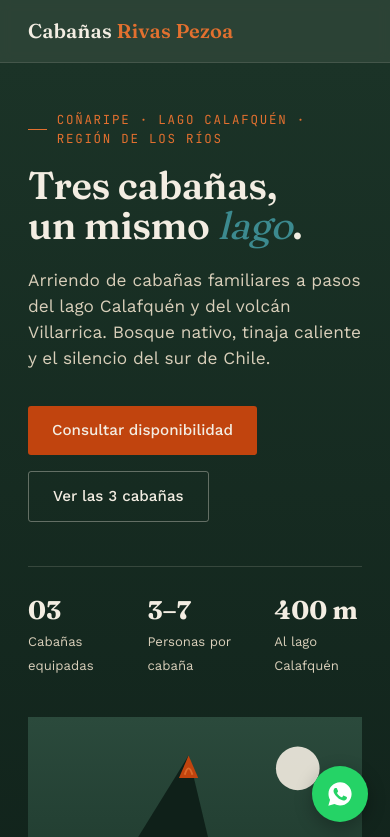
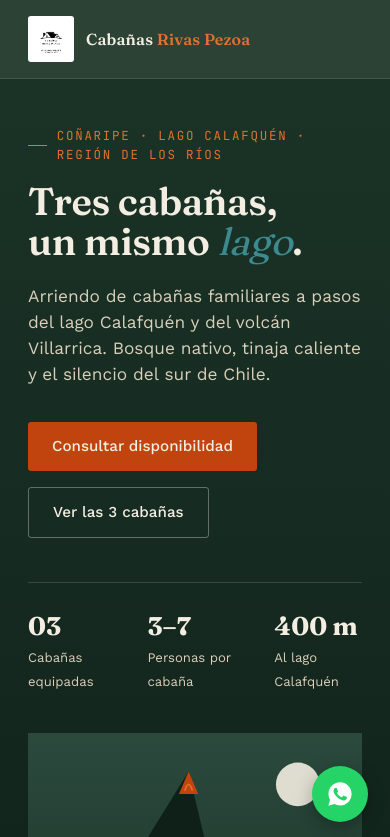
Before and after one commit to Ripe2023/cabanas-rivas-pezoa, a website built with Vite: page index.html in a window 390 px wide. Shown: the top 837 px of the page. Built offline with nearby package versions, Linux system fonts and the light colour scheme.

Commit message:
Integra logo oficial en la pagina

```diff
--- a/index.html
+++ b/index.html
@@ -5,6 +5,7 @@
 <meta name="viewport" content="width=device-width, initial-scale=1.0">
 <meta name="description" content="Cabañas Rivas Pezoa en Coñaripe. Alojamiento familiar cerca del lago Calafquén, termas y naturaleza del sur de Chile.">
 <title>Cabañas Rivas Pezoa · Coñaripe</title>
+<link rel="icon" type="image/png" href="/assets/logo.png">
 <link rel="preconnect" href="https://fonts.googleapis.com">
 <link href="https://fonts.googleapis.com/css2?family=Fraunces:opsz,wght@9..144,400;9..144,500;9..144,600;9..144,700&family=Work+Sans:wght@400;500;600&family=JetBrains+Mono:wght@400;500&display=swap" rel="stylesheet">
 <style>
@@ -63,6 +64,8 @@
     color: var(--cream);
     letter-spacing: 0.01em;
   }
+  .brand-lockup{display:flex; align-items:center; gap:12px;}
+  .brand-logo{width:54px; height:54px; object-fit:contain; background:#fff; border-radius:3px; padding:3px;}
   .brand span{color: var(--ember-light);}
   nav.links{display:flex; gap: 28px; align-items:center;}
   nav.links a{
@@ -272,6 +275,7 @@
     font-size:0.85rem;
   }
   .footer-inner .brand{ font-size:1rem; }
+  .footer-logo{width:130px; height:auto; background:#fff; border-radius:3px; padding:6px;}
 
   /* ---------- FLOATING WHATSAPP ---------- */
   .float-wa{
@@ -296,6 +300,8 @@
     .stay-grid{ grid-template-columns:1fr; }
     .loc-grid{ grid-template-columns:1fr; }
     .strip-inner{ font-size:0.72rem; gap:16px; }
+    .brand-logo{width:46px; height:46px;}
+    .brand-lockup .brand{font-size:1rem;}
   }
 
   :focus-visible{ outline: 2px solid var(--ember-light); outline-offset:3px; }
@@ -309,7 +315,10 @@
 
 <header class="nav">
   <div class="nav-inner">
-    <div class="brand">Cabañas <span>Rivas Pezoa</span></div>
+    <a class="brand-lockup" href="#" aria-label="Cabañas Rivas Pezoa, inicio">
+      <img class="brand-logo" src="/assets/logo.png" alt="Logo de Cabañas Rivas Pezoa">
+      <div class="brand">Cabañas <span>Rivas Pezoa</span></div>
+    </a>
     <nav class="links">
       <a href="#cabanas">Cabañas</a>
       <a href="#comodidades">Comodidades</a>
@@ -621,7 +630,7 @@
 
 <footer>
   <div class="wrap footer-inner">
-    <div class="brand" style="color:var(--cream);">Cabañas Rivas Pezoa</div>
+    <img class="footer-logo" src="/assets/logo.png" alt="Cabañas Rivas Pezoa, arriendos durante todo el año">
     <div>Las Pataguas 3423, Coñaripe · <a href="https://www.instagram.com/cabanasrivaspezoa/" target="_blank" rel="noopener" style="color:var(--cream);">@cabanasrivaspezoa</a></div>
     <div>© 2026 Cabañas Rivas Pezoa</div>
   </div>
```
Also changed, not shown: assets/logo.png (added).
